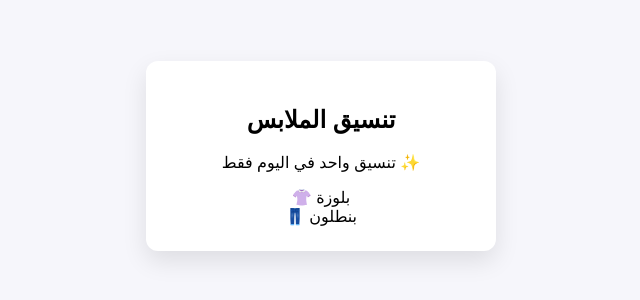
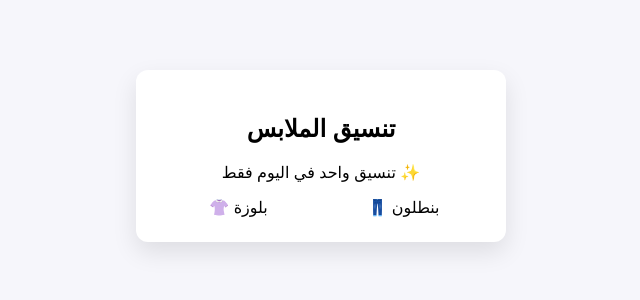
Before and after one commit to mrqueen914-boop/thanks-app, a plain HTML site: page fashion.html in a window 1280 px wide. Shown: the part 244-544 px from the top of the page, without its empty margins (319-959 px from the left). Drawn offline with Linux system fonts and the light colour scheme.

Commit message:
Update style.css

```diff
--- a/style.css
+++ b/style.css
@@ -16,7 +16,7 @@ body {
   background: white;
   padding: 25px;
   border-radius: 12px;
-  width: 300px;
+  width: 320px;
   text-align: center;
   box-shadow: 0 10px 25px rgba(0,0,0,0.1);
 }
@@ -66,3 +66,10 @@ input {
   flex: 1;
   padding: 8px;
 }
+
+.fashion-grid {
+  display: grid;
+  grid-template-columns: 1fr 1fr;
+  gap: 10px;
+  margin-top: 15px;
+}
```
